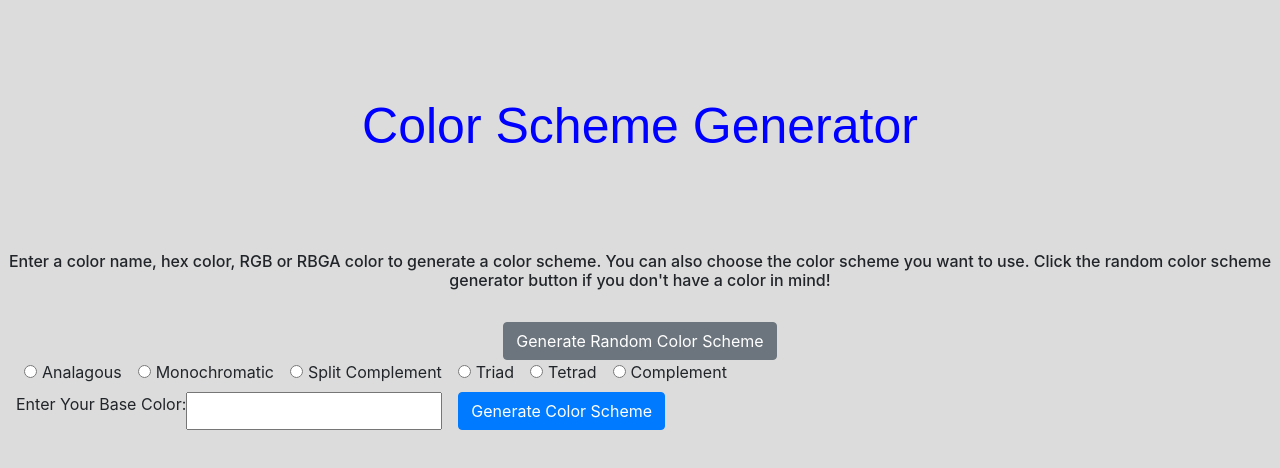
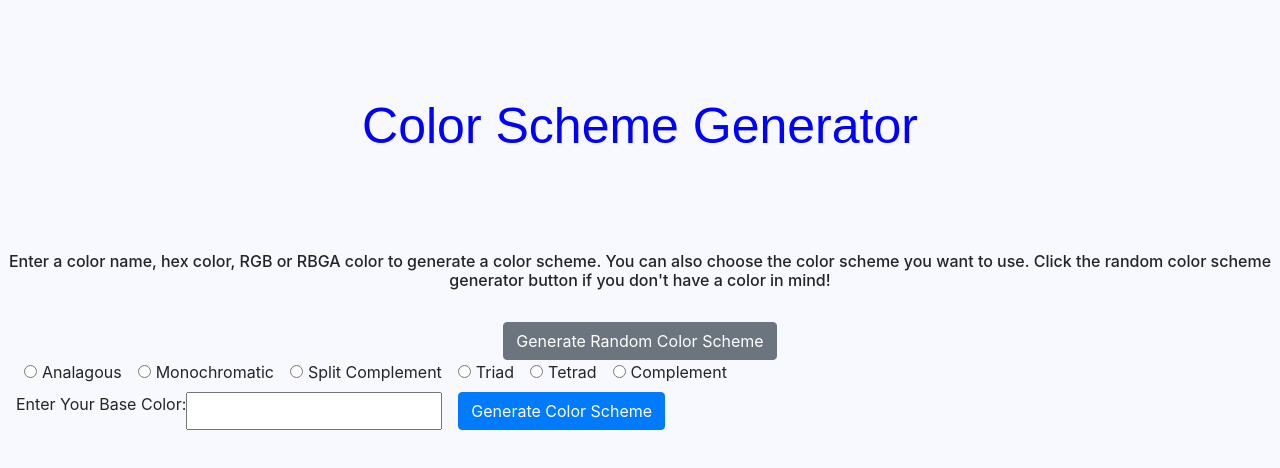
Before and after one commit to lizzya821/Color-Palette, a React (Create React App) app: page / in a window 1280 px wide. Shown: the top 468 px of the page. Built offline with nearby package versions, Linux system fonts and the light colour scheme.

Commit message:
few last minute changes

```diff
--- a/package.json
+++ b/package.json
@@ -1,5 +1,5 @@
 {
-  "name": "Color Palette",
+  "name": "Color-Palette",
   "homepage": "http://lizzya821.github.io/Color-Palette",
   "version": "0.1.1",
   "main": "template.json",
--- a/public/index.html
+++ b/public/index.html
@@ -30,7 +30,7 @@
       work correctly both with client-side routing and a non-root public URL.
       Learn how to configure a non-root public URL by running `npm run build`.
     -->
-    <title>React App</title>
+    <title>Color Scheme Generator</title>
   </head>
   <body>
     <noscript>You need to enable JavaScript to run this app.</noscript>
--- a/src/styles/index.css
+++ b/src/styles/index.css
@@ -5,5 +5,5 @@
 }
 
 body {
-  background-color: gainsboro;
+  background-color: ghostwhite;
 }
```
Also changed, not shown: 20 other files (tests, documents, lock files or other folders).
